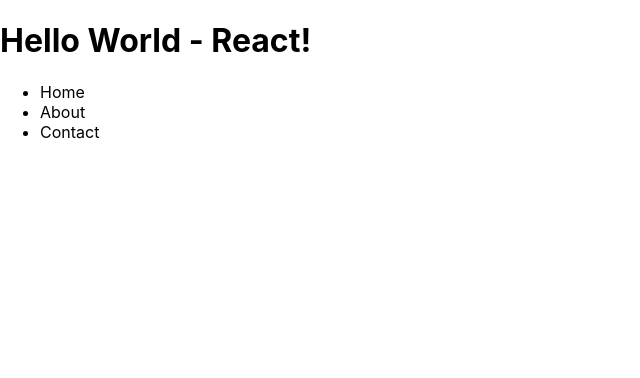
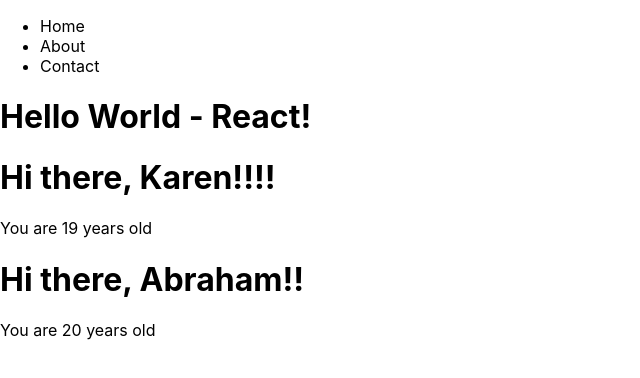
Before and after one commit to Abrahamcepedao/React-app, a React (Create React App) app: page / in a window 1280 px wide. Shown: the top 378 px of the page, without its empty margins (0-640 px from the left). Built offline with nearby package versions, Linux system fonts and the light colour scheme.

Commit message:
Added Greeter.js component

```diff
--- a/src/App.js
+++ b/src/App.js
@@ -1,13 +1,15 @@
 import React from 'react';
 import NavBar from './NavBar';
-import logo from './logo.svg';
+import Greeter from './Greeter';
 import './App.css';
 
 function App() {
   return (
     <div>
+      <NavBar />
       <h1>Hello World - React!</h1>
-      <NavBar/>
+      <Greeter name="Karen" age="19" excitement={4}/>
+      <Greeter name="Abraham" age="20" excitement={2}/>
     </div>
   );
 }
--- /dev/null
+++ b/src/Greeter.js
@@ -0,0 +1,12 @@
+import React from 'react';
+
+function Greeter({name, excitement = 1, age = "18"}){
+    return(
+        <>
+            <h1>Hi there, {name}{"!".repeat(excitement)}</h1>
+            <p>You are {age} years old</p>
+        </>
+    )
+}
+
+export default Greeter;
```
